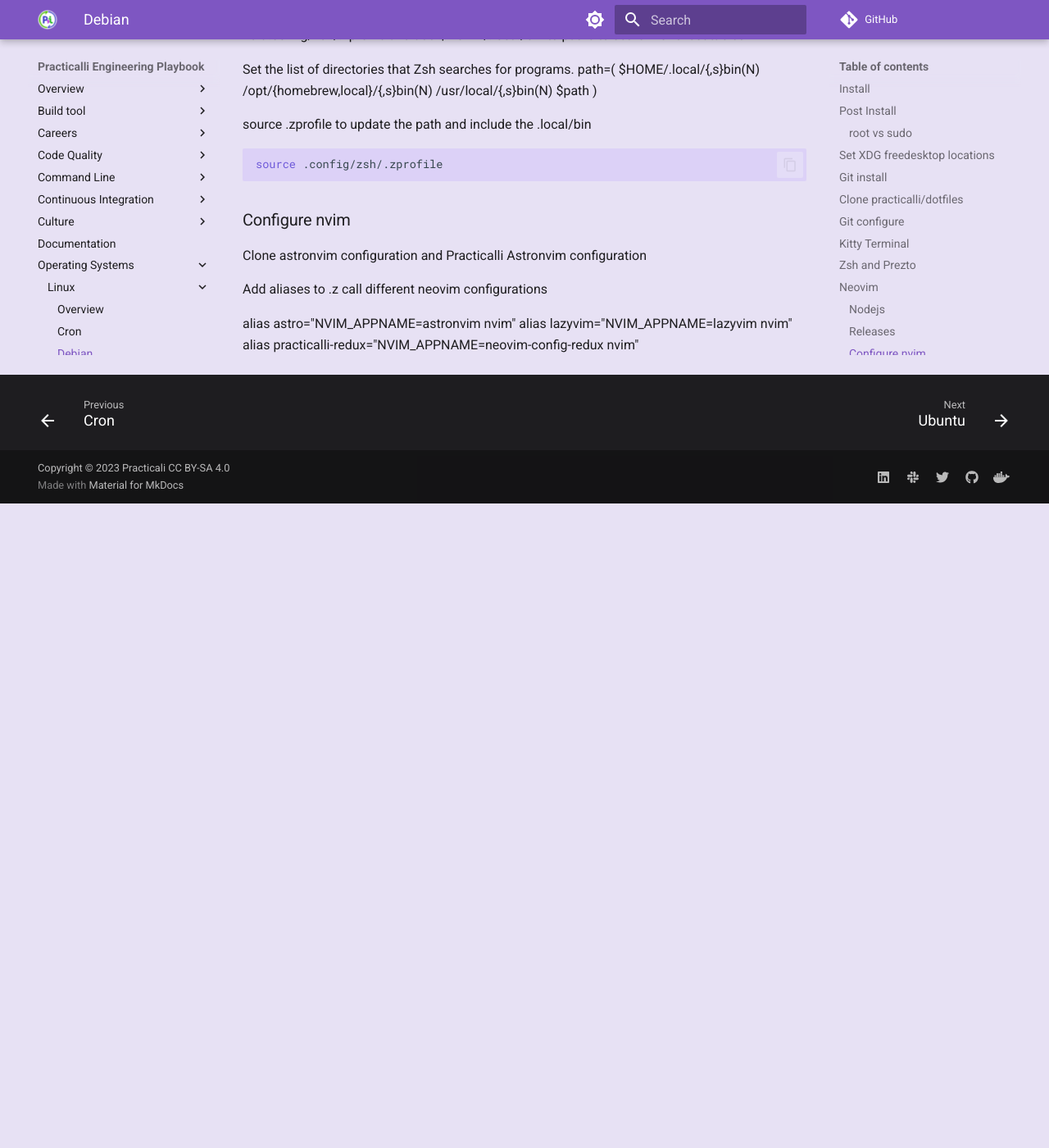
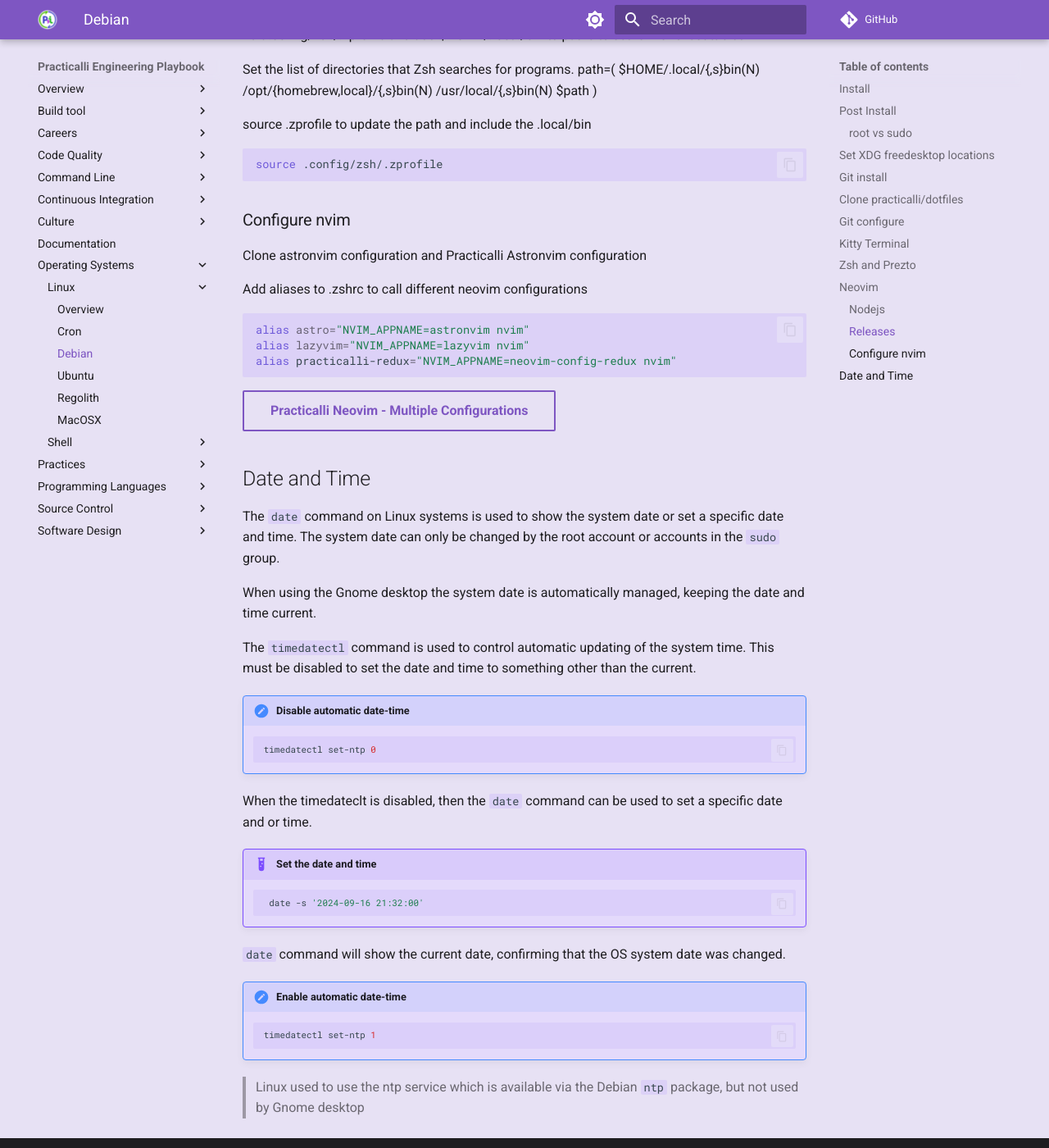
Before and after one commit to practicalli/engineering-playbook, an MkDocs documentation site: the page built from docs/os/debian-linux.md, in a window 1280 px wide and 1400 px high, scrolled down 4145 px. Shown: the whole window at 82% size. Built offline with MkDocs 1.6.1 and Material for MkDocs 9.7.7, drawn with Linux system fonts in a browser that asks for light colours; plug-ins that fetch from the network failed and are left out; comment, search, counter and statistics services are not loaded; before the commit the page ends 4759 px from its top, so only the background shows below that.

Commit message:
os: debian date and time

````diff
--- a/docs/os/debian-linux.md
+++ b/docs/os/debian-linux.md
@@ -215,8 +215,43 @@
 
 Clone astronvim configuration and Practicalli Astronvim configuration
 
-Add aliases to .z call different neovim configurations
+Add aliases to .zshrc to call different neovim configurations
 
+```shell
 alias astro="NVIM_APPNAME=astronvim nvim"
 alias lazyvim="NVIM_APPNAME=lazyvim nvim"
 alias practicalli-redux="NVIM_APPNAME=neovim-config-redux nvim"
+```
+
+[Practicalli Neovim - Multiple Configurations](https://practical.li/neovim/install/multiple-configurations/){target=_blank .md-button}
+
+
+## Date and Time
+
+The `date` command on Linux systems is used to show the system date or set a specific date and time. The system date can only be changed by the root account or accounts in the `sudo` group.
+
+
+When using the Gnome desktop the system date is automatically managed, keeping the date and time current.
+
+The `timedatectl` command is used to control automatic updating of the system time.  This must be disabled to set the date and time to something other than the current.
+
+!!! NOTE "Disable automatic date-time"
+    ```shell
+    timedatectl set-ntp 0
+    ```
+
+When the timedateclt is disabled, then the `date` command can be used to set a specific date and or time.
+
+!!! EXAMPLE "Set the date and time"
+    ```shell
+     date -s '2024-09-16 21:32:00'
+    ```
+
+`date` command will show the current date, confirming that the OS system date was changed.
+
+!!! NOTE "Enable automatic date-time"
+    ```shell
+    timedatectl set-ntp 1
+    ```
+
+> Linux used to use the ntp service which is available via the Debian `ntp` package, but not used by Gnome desktop
````
